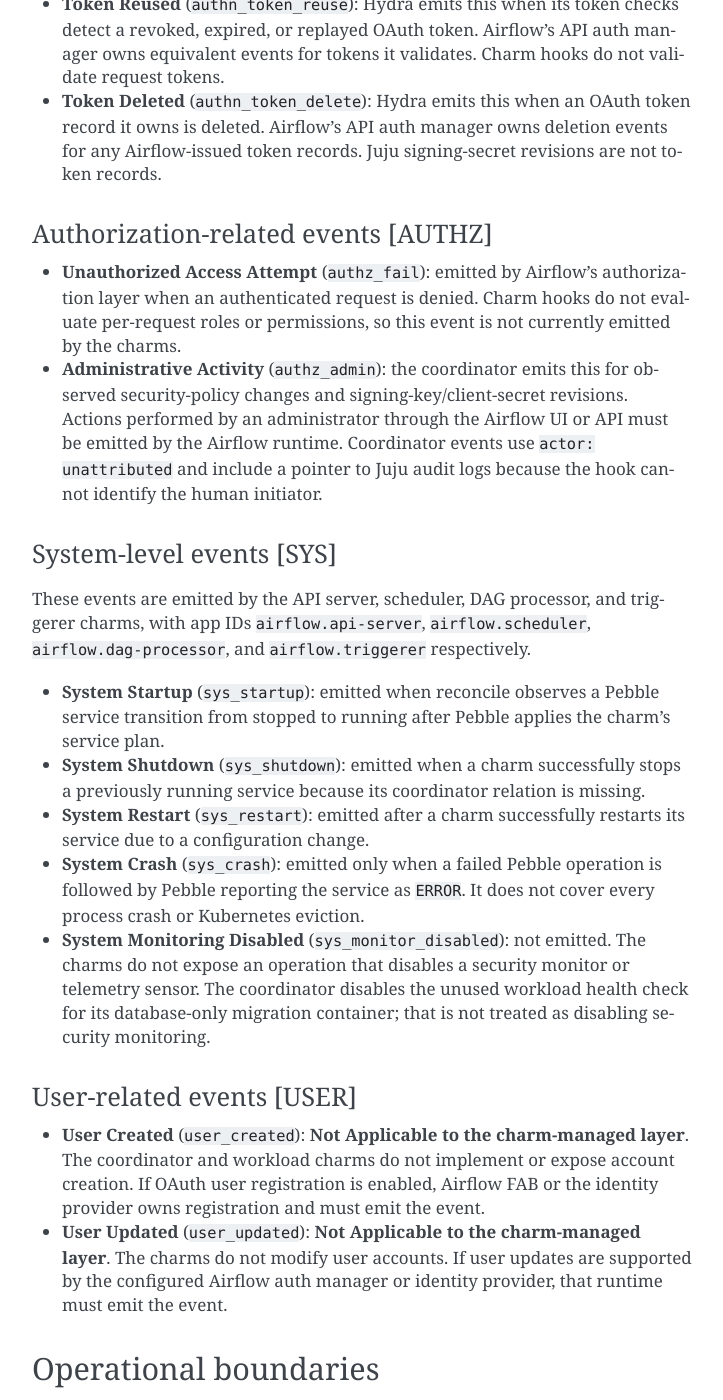
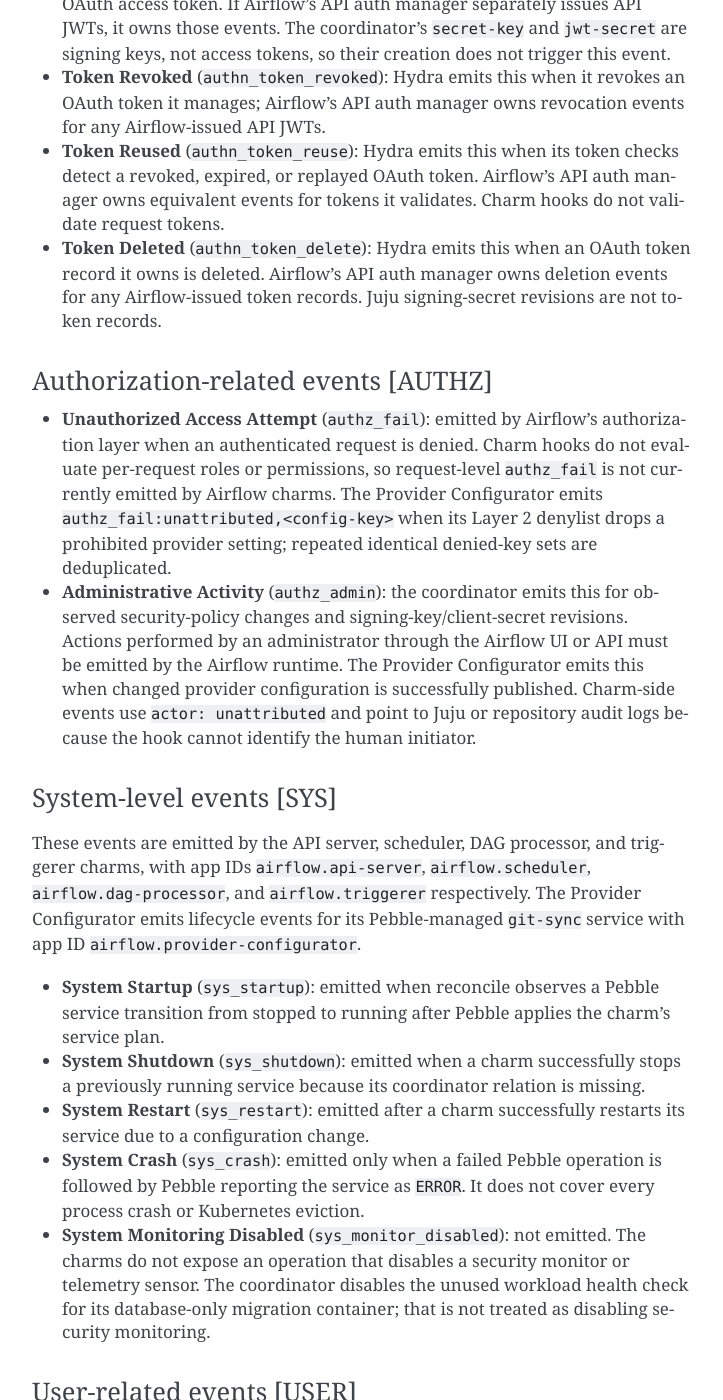
Before and after one commit to canonical/charmed-airflow-documentation, a Sphinx documentation site: the page built from docs/reference/security/logging.rst, in a window 1280 px wide and 1400 px high, scrolled down 2997 px. Shown: the whole window, without its empty margins (388-1111 px from the left). Built offline with Sphinx 7.4.7, drawn with Linux system fonts in a browser that asks for light colours; some of the changed text lies outside the part shown.

Commit message:
included provider charm

```diff
--- a/docs/reference/security/logging.rst
+++ b/docs/reference/security/logging.rst
@@ -78,22 +78,22 @@ inapplicable to the Airflow product.
      - ❌ Hydra owns OAuth token records; Airflow's API auth manager owns any Airflow-issued API JWT records.
    * - [AUTHZ]
      - Unauthorized Access Attempt
-     - ❌ Airflow's request authorization layer evaluates and denies access.
+     - ✅ Partial: Provider Configurator emits ``authz_fail`` for deduplicated Layer 2 denylist drops; Airflow request denials require runtime instrumentation.
    * - [AUTHZ]
      - Administrative Activity
-     - ✅ Partial: coordinator logs observed security-policy and credential-revision changes. Airflow UI/API admin actions require runtime instrumentation.
+     - ✅ Coordinator logs observed security-policy and credential-revision changes; Provider Configurator logs successfully published configuration changes. Airflow UI/API admin actions require runtime instrumentation.
    * - [SYS]
      - System Startup
-     - ✅ Workload charms observe Pebble stopped-to-running transitions.
+     - ✅ Core workload charms and Provider Configurator observe Pebble stopped-to-running transitions.
    * - [SYS]
      - System Shutdown
-     - ✅ Workload charms log successful charm-requested stops of running services.
+     - ✅ Core workload charms and Provider Configurator log successful charm-requested stops of running services.
    * - [SYS]
      - System Restart
-     - ✅ Workload charms log successful charm-requested restarts.
+     - ✅ Core workload charms and Provider Configurator log successful charm-requested restarts.
    * - [SYS]
      - System Crash
-     - ✅ Limited: logged when a failed Pebble operation is followed by Pebble `ERROR` status.
+     - ✅ Limited: logged for a failed Pebble operation followed by Pebble ``ERROR`` status.
    * - [SYS]
      - System Monitoring Disabled
      - ❌ Charms expose no operation that disables security monitoring.
@@ -141,20 +141,26 @@ Authorization-related events [AUTHZ]
 
 * **Unauthorized Access Attempt** (``authz_fail``): emitted by Airflow's
   authorization layer when an authenticated request is denied. Charm hooks do not
-  evaluate per-request roles or permissions, so this event is not currently emitted
-  by the charms.
+  evaluate per-request roles or permissions, so request-level ``authz_fail`` is not
+  currently emitted by Airflow charms. The Provider Configurator emits
+  ``authz_fail:unattributed,<config-key>`` when its Layer 2 denylist drops a
+  prohibited provider setting; repeated identical denied-key sets are deduplicated.
 * **Administrative Activity** (``authz_admin``): the coordinator emits this for
   observed security-policy changes and signing-key/client-secret revisions. Actions
   performed by an administrator through the Airflow UI or API must be emitted by
-  the Airflow runtime. Coordinator events use ``actor: unattributed`` and include
-  a pointer to Juju audit logs because the hook cannot identify the human initiator.
+  the Airflow runtime. The Provider Configurator emits this when changed provider
+  configuration is successfully published. Charm-side events use
+  ``actor: unattributed`` and point to Juju or repository audit logs because the
+  hook cannot identify the human initiator.
 
 System-level events [SYS]
 ~~~~~~~~~~~~~~~~~~~~~~~~~
 
 These events are emitted by the API server, scheduler, DAG processor, and triggerer
 charms, with app IDs ``airflow.api-server``, ``airflow.scheduler``,
-``airflow.dag-processor``, and ``airflow.triggerer`` respectively.
+``airflow.dag-processor``, and ``airflow.triggerer`` respectively. The Provider
+Configurator emits lifecycle events for its Pebble-managed ``git-sync`` service
+with app ID ``airflow.provider-configurator``.
 
 * **System Startup** (``sys_startup``): emitted when reconcile observes a Pebble
   service transition from stopped to running after Pebble applies the charm's
```
